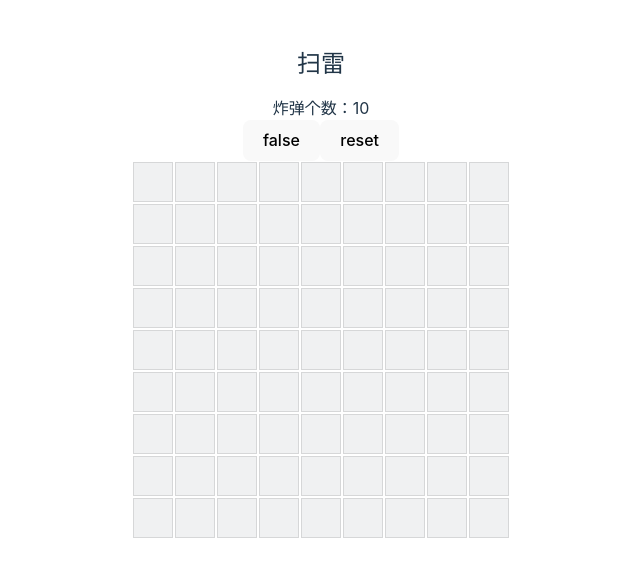
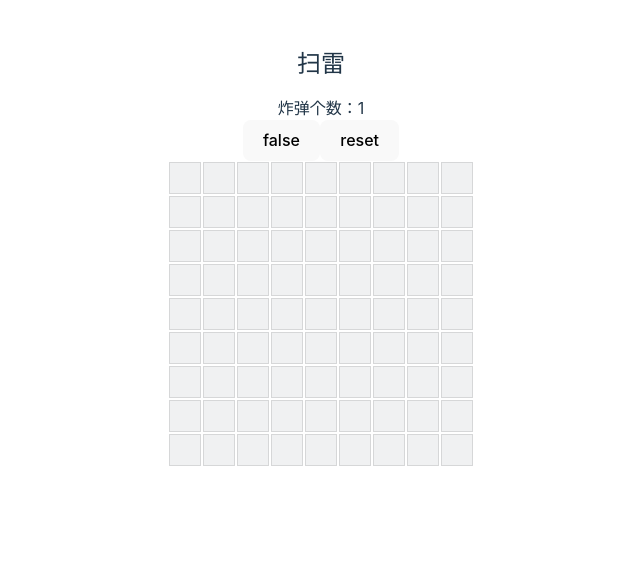
Before and after one commit to zhulandashuiguai/mineSweeper-vue3-try, a Vue app: page / in a window 1280 px wide. Shown: the top 576 px of the page, without its empty margins (319-959 px from the left). Built offline with nearby package versions, Linux system fonts and the light colour scheme; a small style sheet from the web is missing.

Commit message:
胜利生成礼花

```diff
--- a/package.json
+++ b/package.json
@@ -10,6 +10,7 @@
   },
   "dependencies": {
     "@vueuse/core": "^9.1.1",
+    "canvas-confetti": "^1.5.1",
     "vue": "^3.2.37"
   },
   "devDependencies": {
--- a/src/components/MineBlock.vue
+++ b/src/components/MineBlock.vue
@@ -43,8 +43,6 @@ function getGridClass(item: BlockState) {
 }
 </script>
 
-
-
 <template>
   <div :class="hoverClass(block)">
             <div class="grid" :style="getGridClass(block)" >
@@ -65,19 +63,19 @@ function getGridClass(item: BlockState) {
 }
 
 .grid {
-  width: 40px;
-  height: 40px;
+  min-width: 32px;
+  min-height: 32px;
   border: 1px solid rgba(162, 165, 165, 0.347);
   text-align: center;
-  line-height: 40px;
-  font-size: 18px;
-  font-weight: 800;
+  line-height: 32px;
+  font-size: 16px;
+  font-weight: 700;
   margin: 1px;
 }
 
 .flag {
   /* // background-color: transparent; */
-  font-size: 25px;
+  font-size: 20px;
   color: lightsalmon;
 }
 
@@ -86,7 +84,7 @@ function getGridClass(item: BlockState) {
 }
 
 .icon-baozha {
-  font-size: 35px;
+  font-size: 30px;
   color: rgba(136, 120, 115, 0.895);
 }
 </style>
--- /dev/null
+++ b/src/components/confetti.vue
@@ -0,0 +1,24 @@
+<script setup lang="ts">
+import confetti from 'canvas-confetti'
+const props = defineProps({
+  passed: Boolean
+})
+function congras() {
+  if (!props.passed) return
+  confetti({
+    particleCount: 200,
+    spread: 100,
+    origin: { y: 0.8 }
+  });
+}
+watch(() => props.passed, (v) => {
+  if (v) {
+    setTimeout(() => {
+      congras()
+    }, 300);
+  }
+})
+</script>
+<template>
+
+</template>
--- a/src/composables/logic.ts
+++ b/src/composables/logic.ts
@@ -173,7 +173,7 @@ export class GamePlay {
     if (this.state.value.gameState == 'lose') return
     if (revealedAll + flagedAll == blocks.length || revealedNum + mineNum == blocks.length) {
       this.state.value.gameState = 'win'
-      setTimeout(() => { alert('you win') }, 50)
+      setTimeout(() => { alert('you win') }, 800)
     }
   }
 }
--- a/src/main.ts
+++ b/src/main.ts
@@ -1,5 +1,4 @@
 import { createApp } from 'vue'
 import './style.css'
 import App from './App.vue'
-
 createApp(App).mount('#app')
--- a/src/pages/index.vue
+++ b/src/pages/index.vue
@@ -3,8 +3,8 @@ import { isDev, toggleDev } from '@/composables/index'
 import MineBlock from '@/components/MineBlock.vue'
 import { GamePlay } from '@/composables/logic'
 import { useStorage } from '@vueuse/core'
-
-let play = new GamePlay(9, 9, 10)
+import confetti from '@/components/confetti.vue'
+let play = new GamePlay(9, 9, 1)
 //持久化
 useStorage('gameState', play.state)
 const state = computed(() => play.blockBoard)
@@ -14,11 +14,13 @@ watchEffect(() => {
 </script>
 <template>
   <div>
-    <h2>扫雷</h2>
+   <div class="title">
+     <h2>扫雷</h2>
     <div>炸弹个数：{{ play.mines }}</div>
     <!-- <div>{{ gameState }}</div> -->
     <button @click="toggleDev()">{{ isDev }}</button>
     <button @click="play.reset()">reset</button>
+   </div>
     <div class="horizon" v-for="(row, y) in state" :key="y">
           <MineBlock v-for="(block, x) in row" :key="x"
           :block="block"
@@ -27,9 +29,11 @@ watchEffect(() => {
           ></MineBlock>
         </div>
   </div>
+  <confetti :passed="play.state.value.gameState == 'win' ? true : false"></confetti>
 </template>
 <style scoped lang="less">
 .horizon {
   display: flex;
+  overflow: auto;
 }
 </style>
```
Also changed, not shown: 1 other file (tests, documents, lock files or other folders).
